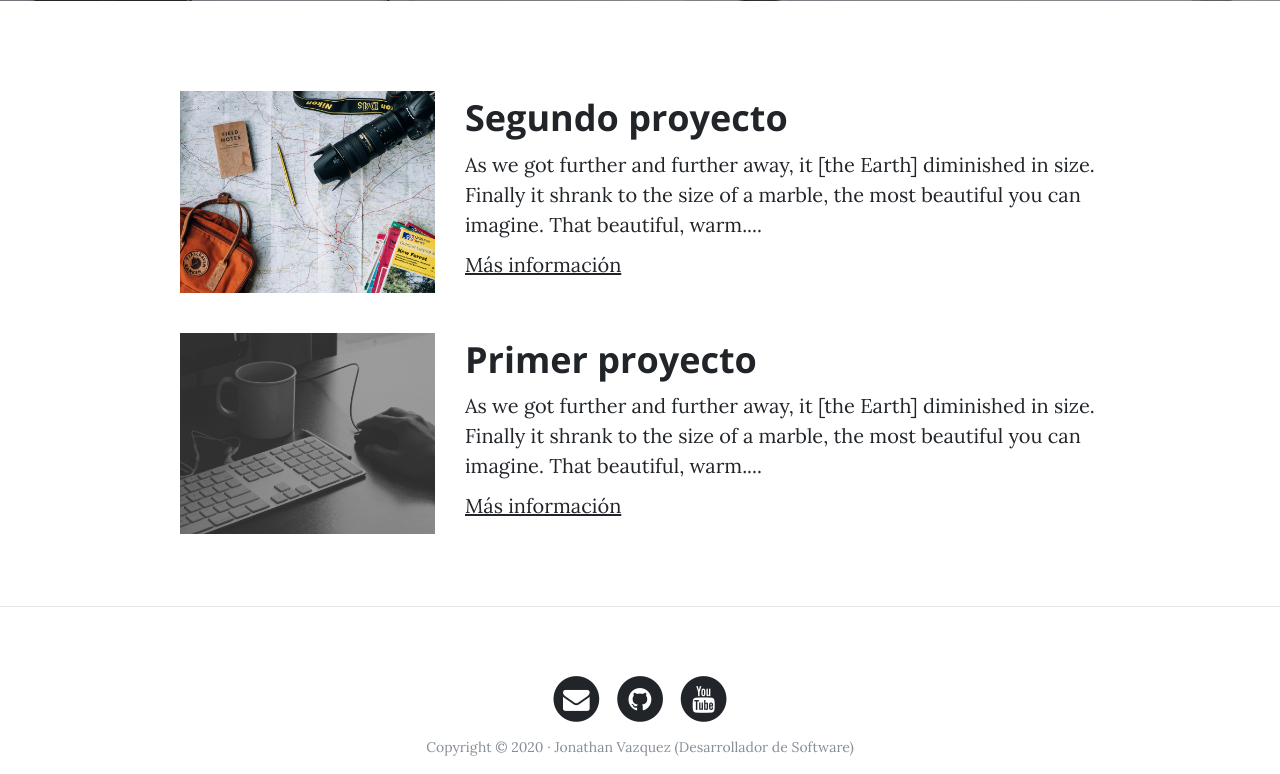
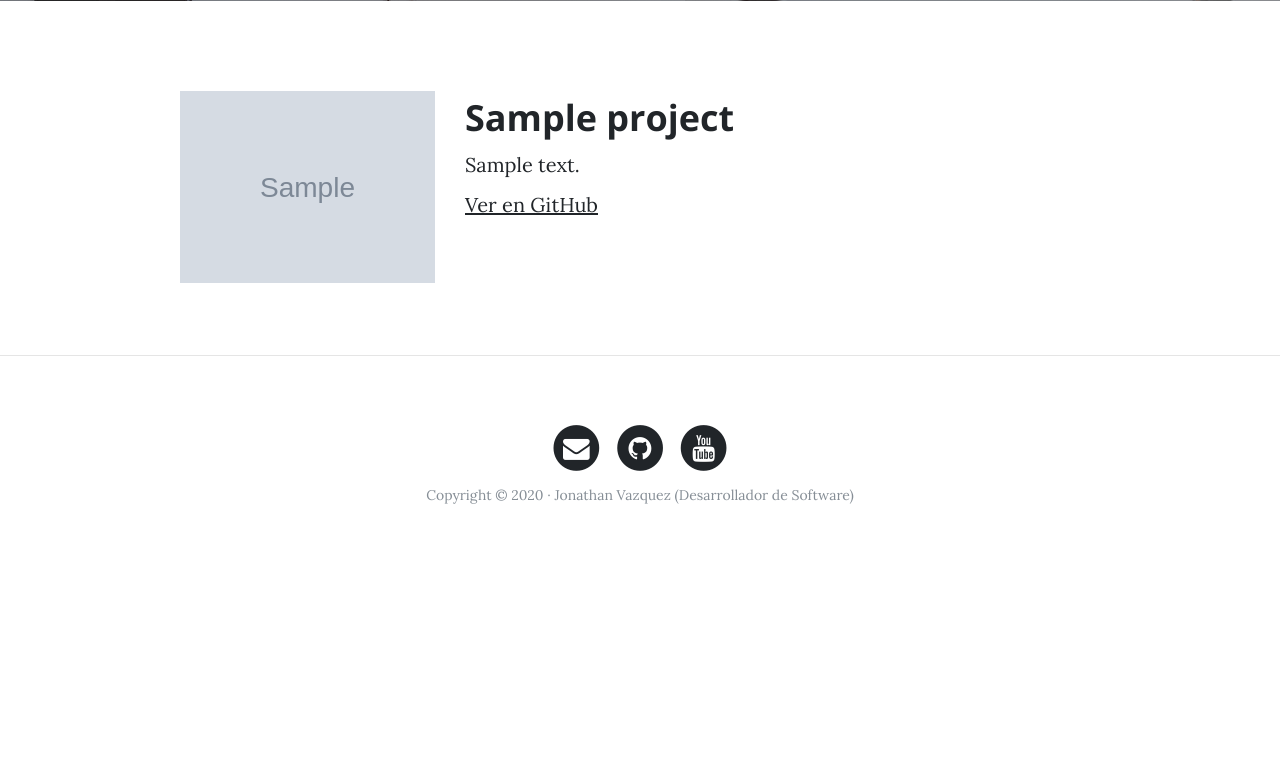
Before and after one commit to Zokler/Portafolio-Django, a Django app: page /portfolio/ in a window 1280 px wide. Shown: the part 531-1305 px from the top of the page. After the commit the page ends 1035 px from the top, so only its background shows below. Run offline with Django 3.2, Linux system fonts and the light colour scheme; tables that the repository leaves empty hold one stand-in row (values such as "Sample post"); grey boxes marked "Sample" are stand-in pictures; some libraries are stand-ins or nearby versions.

Commit message:
Listar proyectos
Ya se muestra el listado de proyectos que hay en la base de datos, también se agregó que el proyecto puede tener o no enlace de más información

```diff
--- a/webpersonal/core/templates/core/base.html
+++ b/webpersonal/core/templates/core/base.html
@@ -79,14 +79,11 @@
         </div>
       </div>
     </header>
-
     <!-- Contenido -->
     <div class="container">
       {% block content %}{% endblock %}
     </div>
-
     {% if request.path != "/" %} <hr> {% endif %}
-
     <!-- Pié de página -->
     <footer>
       <div class="container">
--- a/webpersonal/core/templates/core/portfolio.html
+++ /dev/null
@@ -1,38 +0,0 @@
-{% extends 'core/base.html' %}
-
-{% block titile %}
-    Portafolio
-{% endblock %}
-
-{% block background %} {% load static %}{% static 'core/img/portfolio-bg.jpg' %}{% endblock%}
-
-{% block headers %}
-    <h1>Portafolio</h1>
-    <span class="subheading">Currículo</span>
-{% endblock %}
-
-{% block content %}
-
-
-<div class="row project">
-    <div class="col-lg-3 col-md-4 offset-lg-1">
-            <img class="img-fluid" src="{% static 'core/img/about-bg.jpg' %}" alt="">
-    </div>
-    <div class="col-lg-7 col-md-8">
-        <h2 class="section-heading title">Segundo proyecto</h2>
-        <p>As we got further and further away, it [the Earth] diminished in size. Finally it shrank to the size of a marble, the most beautiful you can imagine. That beautiful, warm....</p>
-        <p><a href="http://google.com">Más información</a></p>
-    </div>
-</div>
-
-<div class="row project">
-        <div class="col-lg-3 col-md-4 offset-lg-1">
-                <img class="img-fluid" src="{% static 'core/img/home-bg.jpg' %}" alt="">
-        </div>
-        <div class="col-lg-7 col-md-8">
-            <h2 class="section-heading title">Primer proyecto</h2>
-            <p>As we got further and further away, it [the Earth] diminished in size. Finally it shrank to the size of a marble, the most beautiful you can imagine. That beautiful, warm....</p>
-            <p><a href="http://google.com">Más información</a></p>
-        </div>
-</div>
-{% endblock %}
--- a/webpersonal/core/views.py
+++ b/webpersonal/core/views.py
@@ -7,8 +7,5 @@ def home(request):
 def about(request):
     return render(request, 'core/about.html')
 
-def portfolio(request):
-    return render(request, 'core/portfolio.html')
-
 def contact(request):
     return render(request, 'core/contact.html')
--- a/webpersonal/portfolio/models.py
+++ b/webpersonal/portfolio/models.py
@@ -5,6 +5,7 @@ class Project(models.Model):
     title = models.CharField(max_length=200, verbose_name='Título')
     description = models.TextField(verbose_name='Descripción')
     image = models.ImageField(verbose_name='Imagen', upload_to = 'projects')
+    link = models.URLField(verbose_name="Dirección Web", null=True, blank=True)
     created = models.DateTimeField(auto_now_add=True, verbose_name='Fecha de creación')
     updated = models.DateTimeField(auto_now=True, verbose_name='Fecha de modificación')
 
--- /dev/null
+++ b/webpersonal/portfolio/templates/portfolio/portfolio.html
@@ -0,0 +1,29 @@
+{% extends 'core/base.html' %}
+
+{% block titile %}
+    Portafolio
+{% endblock %}
+
+{% block background %} {% load static %}{% static 'core/img/portfolio-bg.jpg' %}{% endblock%}
+
+{% block headers %}
+    <h1>Portafolio</h1>
+    <span class="subheading">Currículo</span>
+{% endblock %}
+
+{% block content %}
+    {% for project in projects %}
+        <div class="row project">
+            <div class="col-lg-3 col-md-4 offset-lg-1">
+                    <img class="img-fluid" src="{{project.image.url}}" alt="">
+            </div>
+            <div class="col-lg-7 col-md-8">
+                <h2 class="section-heading title">{{project.title}}</h2>
+                <p>{{project.description}}</p>
+                {% if project.link %}
+                    <p><a href="{{project.link}}">Ver en GitHub</a></p>
+                {% endif %}
+            </div>
+        </div>
+    {% endfor %}
+{% endblock %}
--- a/webpersonal/portfolio/views.py
+++ b/webpersonal/portfolio/views.py
@@ -1,3 +1,7 @@
 from django.shortcuts import render
+from .models import Project
 
 # Create your views here.
+def portfolio(request):
+    projects = Project.objects.all()
+    return render(request, 'portfolio/portfolio.html', {'projects':projects})
--- a/webpersonal/webpersonal/urls.py
+++ b/webpersonal/webpersonal/urls.py
@@ -15,15 +15,17 @@ Including another URLconf
 """
 from django.contrib import admin
 from django.urls import path
-from core import views
+
+from core import views as core_views
+from portfolio import views as portfolio_views
 
 from django.conf import settings
 
 urlpatterns = [
-    path('about-me/', views.about, name="about-me"),
-    path('portfolio/', views.portfolio, name="portfolio"),
-    path('contact/', views.contact, name="contact"),
-    path('', views.home, name="home"),
+    path('about-me/', core_views.about, name="about-me"),
+    path('portfolio/', portfolio_views.portfolio, name="portfolio"),
+    path('contact/', core_views.contact, name="contact"),
+    path('', core_views.home, name="home"),
     path('admin/', admin.site.urls),
 ]
 
```
Also changed, not shown: webpersonal/media/projects/102655019_3099614400133386_7571576612698267973_n.jpg (added), webpersonal/media/projects/Captura_de_pantalla_de_2020-06-11_12-41-17.png (added), webpersonal/portfolio/migrations/0002_auto_20200611_2051.py (added).
